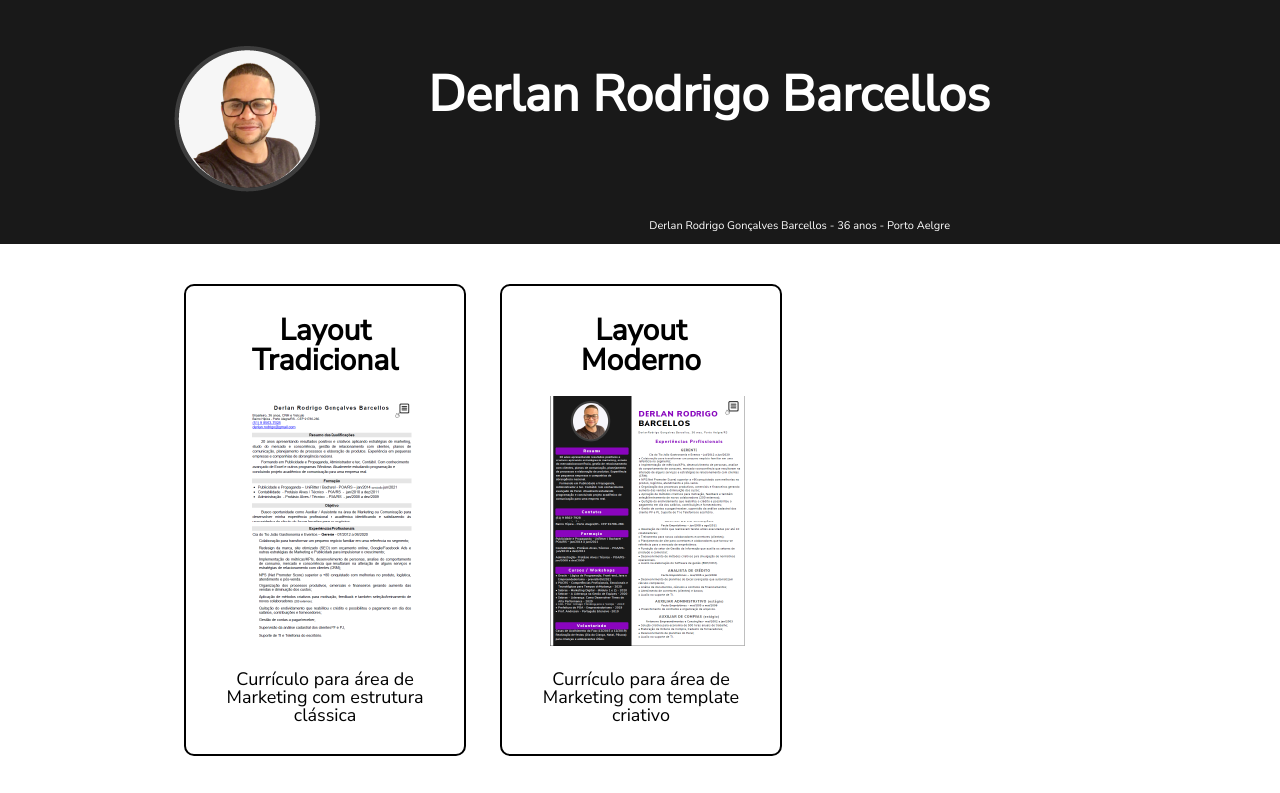
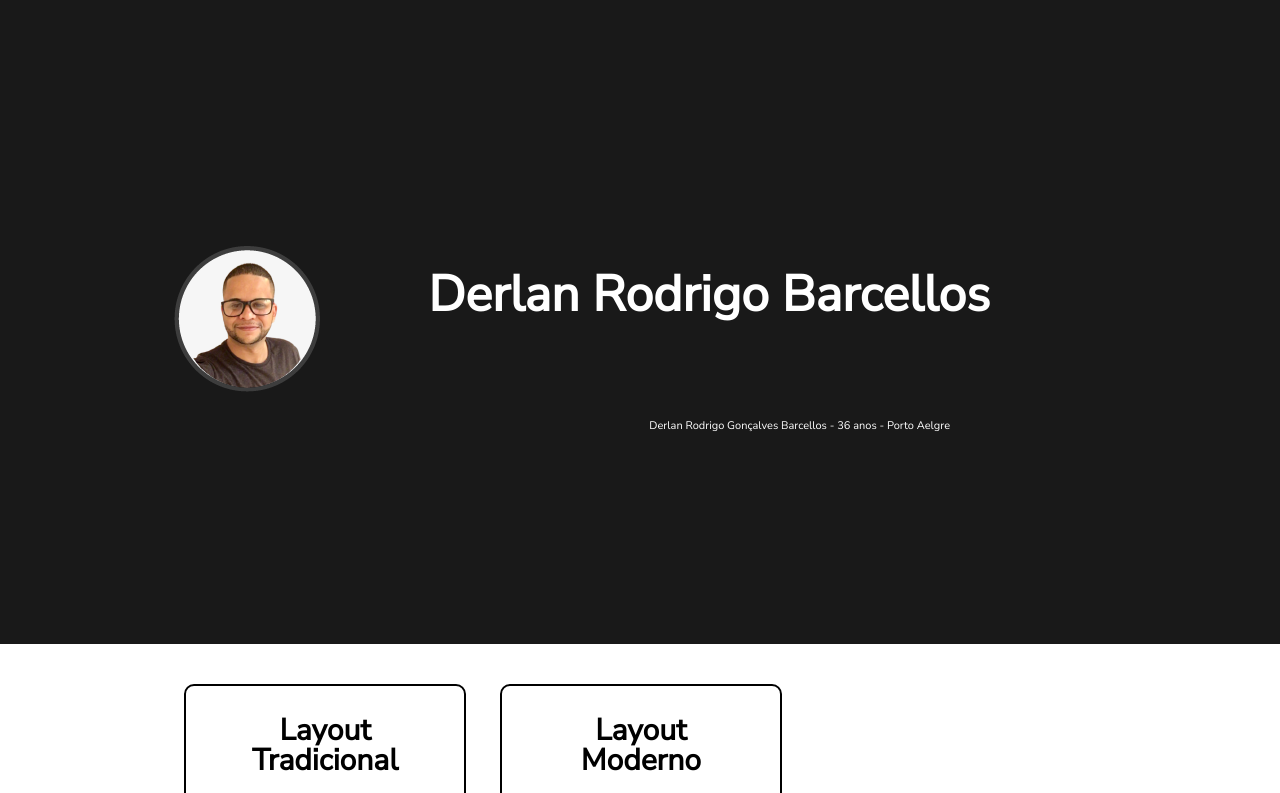
Before and after one commit to derlanrodrigo/Curriculos, a plain HTML site: page index.html in a window 1280 px wide. Shown: the top 793 px of the page. Drawn offline with Linux system fonts and the light colour scheme.

Commit message:
Update style.css

```diff
--- a/style.css
+++ b/style.css
@@ -10,7 +10,7 @@ header {
 .cabecalho {
 	position: relative;
 	width: 940px;
-	margin: 0 auto;
+	margin: 200px auto;
 
 }
 
```
